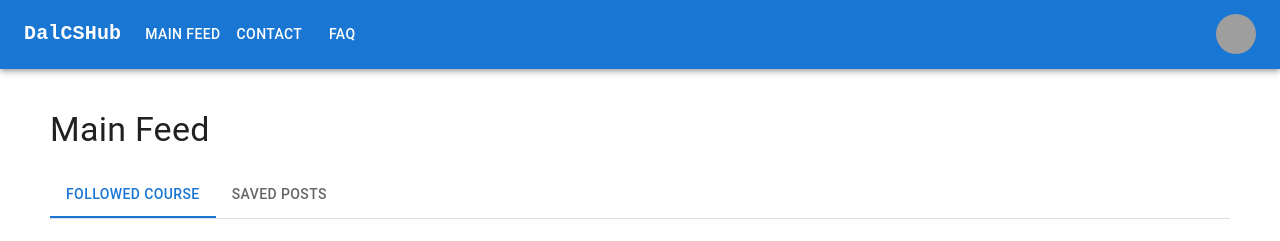
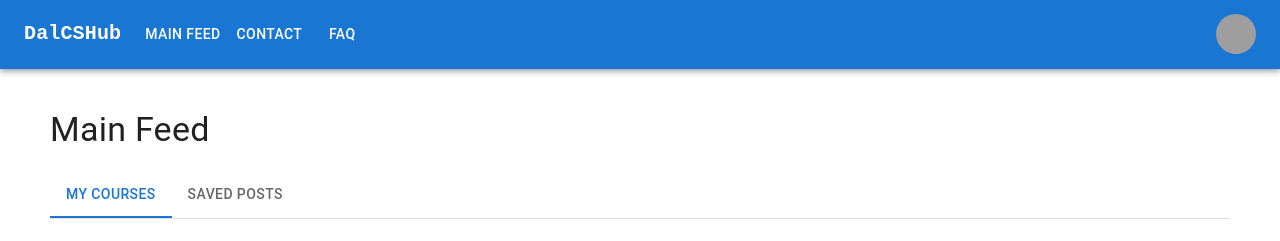
Before and after one commit to Lareina-Y/DalCSHub, a React (Create React App) app in the folder dalcshub-react/: page / in a window 1280 px wide. Shown: the top 241 px of the page. Built offline with nearby package versions, Linux system fonts and the light colour scheme; grey boxes are pictures that could not be loaded.

Commit message:
update the tab name

```diff
--- a/dalcshub-react/src/pages/MainFeed.js
+++ b/dalcshub-react/src/pages/MainFeed.js
@@ -44,7 +44,7 @@ export const MainFeed =  () =>  {
 			<Box sx={{ width: '100%' }}>
 				<Box sx={{ borderBottom: 1, borderColor: 'divider' }}>
 					<Tabs value={value} onChange={handleChange}>
-					<Tab label="Followed Course" />
+					<Tab label="My Courses" />
 					<Tab label="Saved Posts" />
 					</Tabs>
 				</Box>
```
